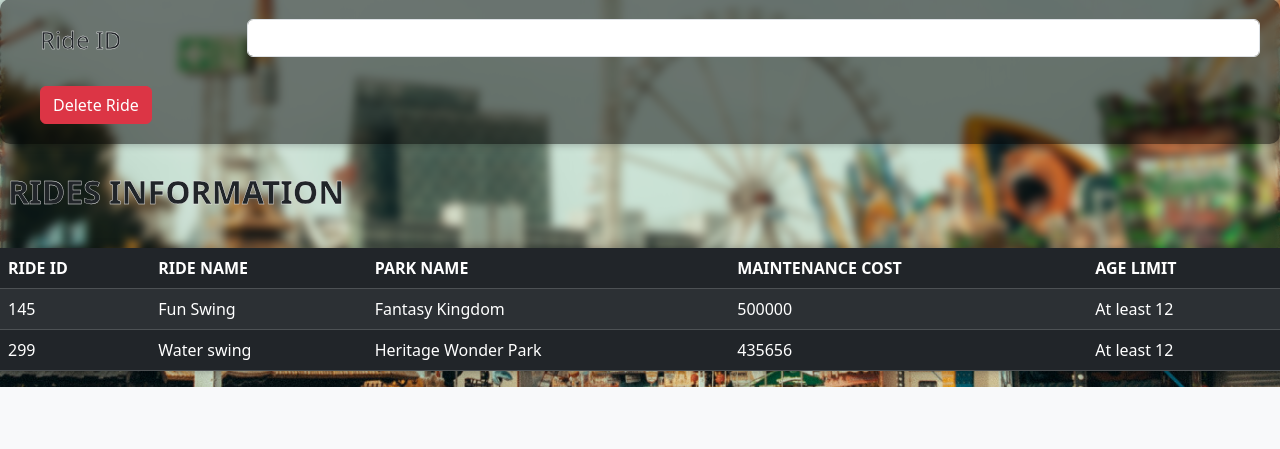
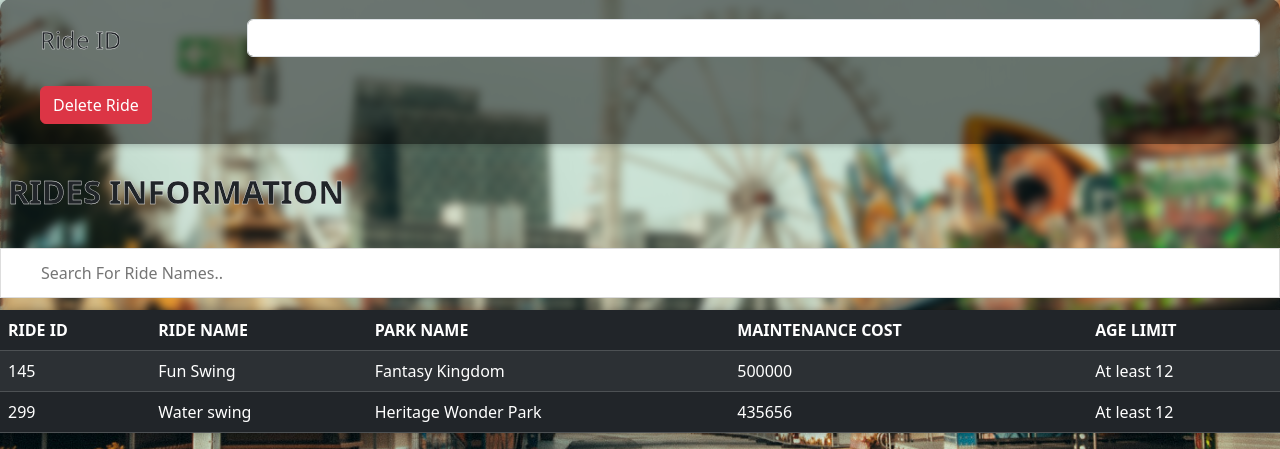
Before and after one commit to notSURZO/Theme-park-manager, a PHP site: page /myProject/rides_admin.php in a window 1280 px wide. Shown: the part 959-1408 px from the top of the page. Before the commit the page ends 1346 px from the top, so only its background shows below. Run offline with PHP 8.4, Linux system fonts and the light colour scheme; the visitor is signed in with stand-in values (Sample User, id 1); data comes from the database, SQL or seed files in the repository.

Commit message:
Update rides_admin.php

```diff
--- a/rides_admin.php
+++ b/rides_admin.php
@@ -44,6 +44,15 @@
       box-shadow: 0px 0px 10px rgba(0, 0, 0, 0.3);
 
     }
+
+    #myInput {
+
+  width: 100%; /* Full-width */
+  font-size: 16px; /* Increase font-size */
+  padding: 12px 20px 12px 40px; /* Add some padding */
+  border: 1px solid #ddd; /* Add a grey border */
+  margin-bottom: 12px; /* Add some space below the input */
+}
   </style>
   </head>
   <body>
@@ -191,8 +200,8 @@
 <h1>RIDES INFORMATION</h1>
 
 <br>
-
-<table class="table table-dark table-striped">
+<input type="text" id="myInput" onkeyup="myFunction()" placeholder="Search For Ride Names..">
+<table class="table table-dark table-striped" id="myTable">
 
   <thead class="thead-dark">
     <tr>
@@ -230,7 +239,30 @@
 </section>
 
 
+<script>
+function myFunction() {
+  // Declare variables
+  var input, filter, table, tr, td, i, txtValue;
+  input = document.getElementById("myInput");
+  filter = input.value.toUpperCase();
+  table = document.getElementById("myTable");
+  tr = table.getElementsByTagName("tr");
 
+  // Loop through all table rows, and hide those who don't match the search query
+  for (i = 0; i < tr.length; i++) {
+    td = tr[i].getElementsByTagName("td")[1];
+
+    if (td) {
+      txtValue = td.textContent || td.innerText;
+      if (txtValue.toUpperCase().indexOf(filter) > -1) {
+        tr[i].style.display = "";
+      } else {
+        tr[i].style.display = "none";
+      }
+    }
+  }
+}
+</script>
 
 
 		<!-- Optional JavaScript -->
```
